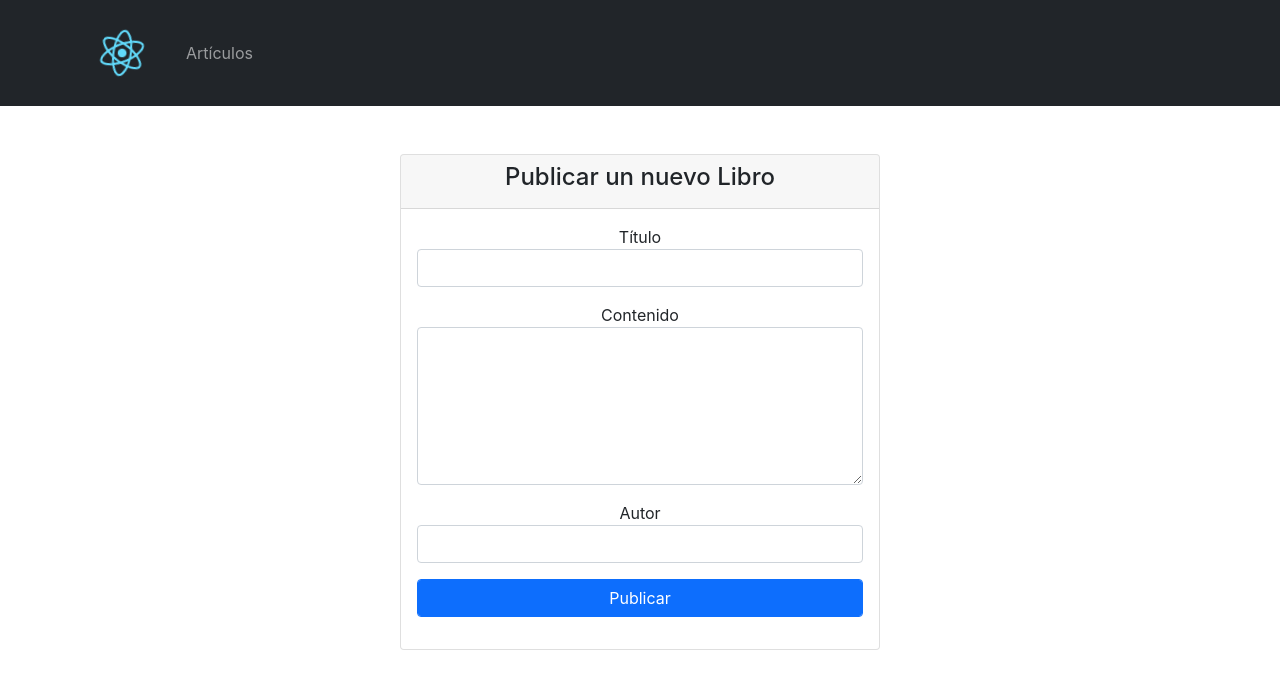
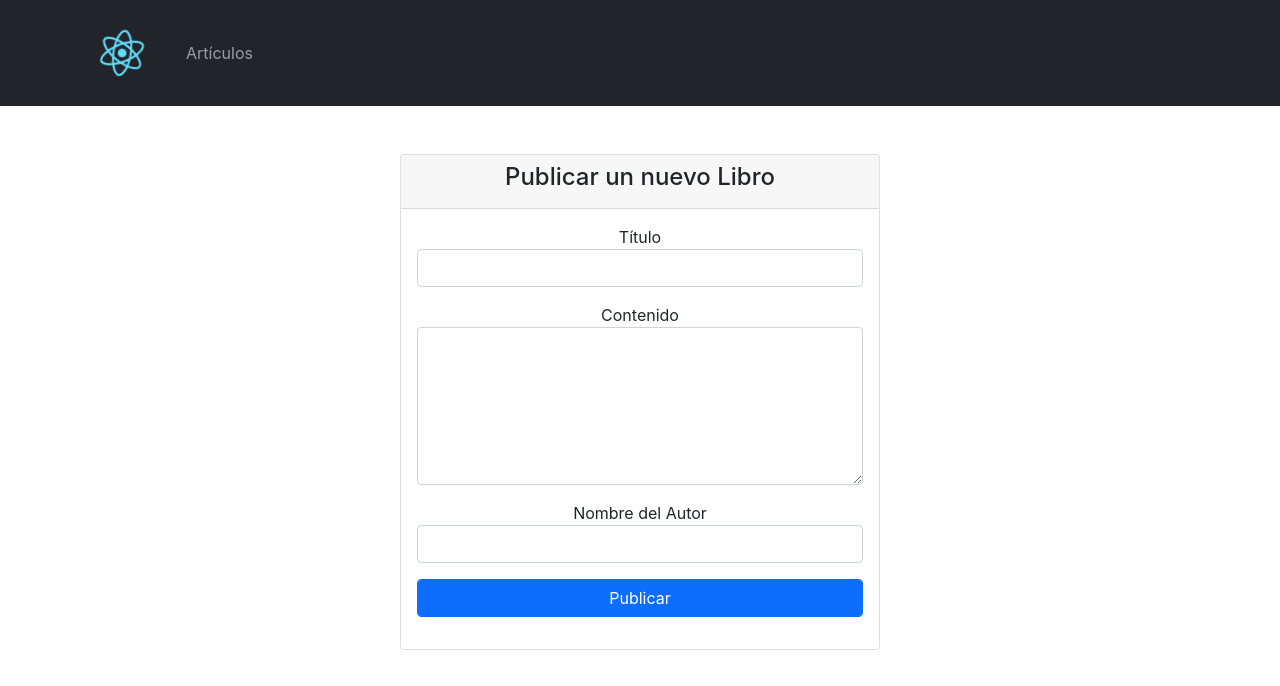
Before and after one commit to VincetCampos/Proyecto-Ing, a React (Create React App) app in the folder frontend/notas-app/: page / in a window 1280 px wide. Shown: the top 686 px of the page. Built offline with nearby package versions, Linux system fonts and the light colour scheme; no server answers.

Commit message:
Se cambio un text en Frontend

```diff
--- a/frontend/notas-app/src/components/New.js
+++ b/frontend/notas-app/src/components/New.js
@@ -74,7 +74,7 @@
                         </div>
 
                         <div className="mb-3">
-                            <label>Autor</label>
+                            <label>Nombre del Autor</label>
                             <input className="form-control" type="text" id="author" name="author" ref={authorRef} onChange={changeState} required />
                         </div>
 
```
